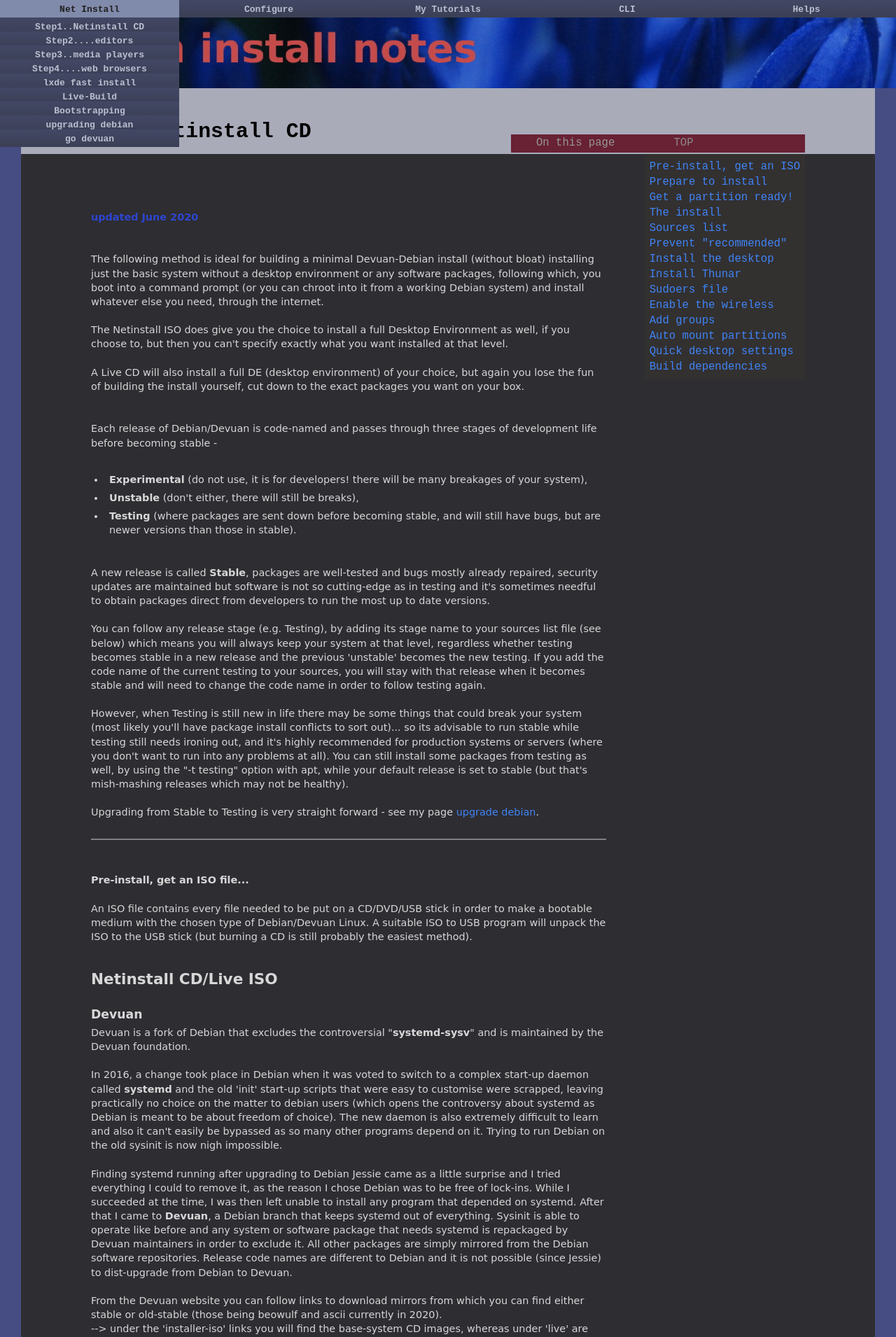
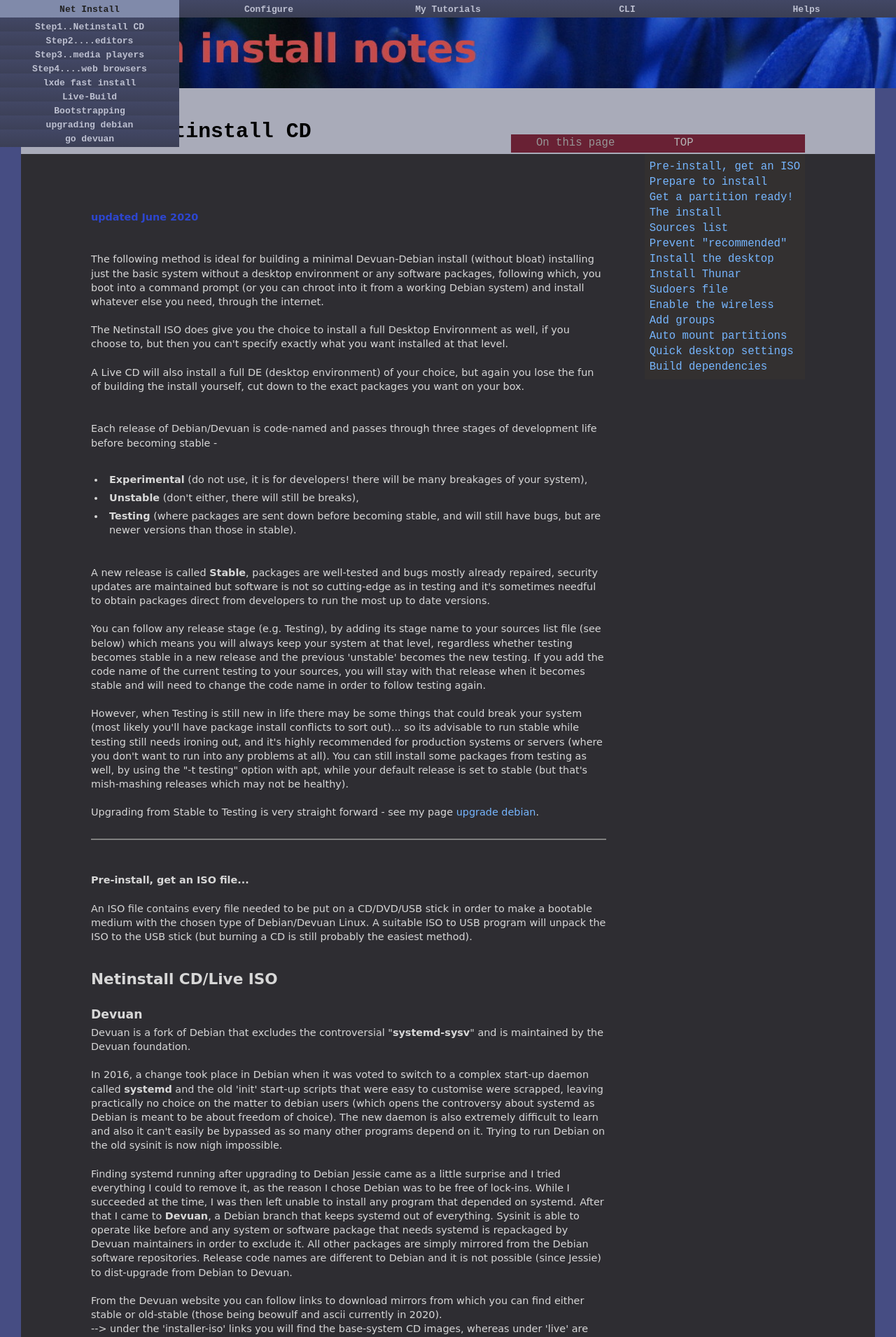
Before and after one commit to dquinton/debian-install, a Jekyll site: the page built from netinstall/step1.html, in a window 1280 px wide. Shown: the top 1910 px of the page at 70% size. Built offline with Jekyll 4.4.1, drawn with Linux system fonts in a browser that asks for light colours.

Commit message:
updating css

```diff
--- a/css/1.css
+++ b/css/1.css
@@ -37,10 +37,10 @@
   top: 145px;
   left: 45px;
   }
-.parent a:link { color: #0058BA; text-decoration: none;}
+.parent a:link { color: #0E4D96; text-decoration: none;}
 .parent a:focus,
-.parent a:hover { color: #0058BA; text-decoration: underline;  }
-.parent a:visited { color: #0058BA; }
+.parent a:hover { color: #075BBA; text-decoration: underline;  }
+.parent a:visited { color: #0E4D96; }
 
 
 div.cont {
@@ -64,11 +64,16 @@
 
 
 a,
-a:link { color: #3F85F7; text-decoration: none;}
+a:link { color: #76B6FF; text-decoration: none;}
 a:focus,
-a:hover {color: #154DA7; text-decoration: underline;  }
-a:visited {color: #AD578E; }
+a:hover {color: #0058BA; text-decoration: underline;  }
+a:visited {color: #CE32B4; }
 a:active  { color: #80244D; }
+
+index a:link, .tabl a:link { color: #2D90FF; text-decoration: none;}
+.index a:hover, .tabl a:hover {color: #0058BA; text-decoration: underline;  }
+.index a:visited, .tabl a:visited { color: #CE32B4; text-decoration: none;}
+
 
 h1 {
   background-color:#A9ABB9;
--- a/css/onpage.css
+++ b/css/onpage.css
@@ -19,7 +19,7 @@
 .onpage ul a:link  {
   background: transparent;
   }
-.onpage a:link { color: #8A8A8A; text-decoration: none;}
+.onpage a:link { color: #B4B4B4; text-decoration: none;}
 .onpage a:focus,
 .onpage a:hover { color: #8A8A8A; text-decoration: underline;  }
 .onpage a:visited { color: #8A8A8A; }
@@ -50,7 +50,7 @@
     margin-left: -56px;    /* move drop down list to the left */
   width: 420px;
   height: 15px;
-  color: #969696;
+  color: #DEDEDE;
 
 }
 
@@ -71,7 +71,7 @@
 .onpage ul ul li a,
 .onpage ul ul li a:link,
 .onpage ul ul li a:visited  {
-  color: #969696;
+  color: #dedede;
 }
 
 .onpage ul ul li a:hover {
--- a/netinstall/step1.html
+++ b/netinstall/step1.html
@@ -381,7 +381,7 @@
 </form>
 <br><br>
 
-If you need a GUI package manager and installer, add <span style="color:#7C2020">synaptic apt-xapian-index gdebi </span>
+If you need a GUI package manager and installer, add <span style="color:#FD7D94">synaptic apt-xapian-index gdebi </span>
 <br><br>
 This gets you a window manager, light desktop, display manager (login), network manager, power manager, browser, text editor and a cool terminal.
 <br><br>
@@ -404,7 +404,7 @@
 
 It's possible to run openbox alone without installing the lxde package (but just the parts of it you might need) and without even a Display Manager (login screen etc), but its a little complex to set up unless you're handy with Debian already.
 <br><br>
-To do that I leave out lxde and lightdm, and add instead: <span style="color:#7C2020">openbox lxpanel lxtask</span>.  Then at boot, when reaching the command prompt, just type "startx" and Enter. But you may have problems with Xorg display permissions if you opt out of installing a display manager -see <a href="{{site.baseurl}}/netinstall/lxde-fast.html#xorg">Xorg issue</a>
+To do that I leave out lxde and lightdm, and add instead: <span style="color:#FD7D94">openbox lxpanel lxtask</span>.  Then at boot, when reaching the command prompt, just type "startx" and Enter. But you may have problems with Xorg display permissions if you opt out of installing a display manager -see <a href="{{site.baseurl}}/netinstall/lxde-fast.html#xorg">Xorg issue</a>
 <br><br>
 <span class="ht">Warning! this is not perhaps a good idea for beginners.</span> Installing LXDE will be more straightforward. But see see my page, <a href="{{site.baseurl}}/config/plain-openbox.html">plain openbox</a> if this is the way you want to go!
 
@@ -442,7 +442,7 @@
 <h3>Additional installs</h3>
 Prepare for bluetooth, NTFS and FAT32/exFAT support, ssh, archiving, printing, pgp, time, system backup
 <form>
-<textarea name="T" id="install" rows="2" cols="100">
+<textarea name="T" id="install" rows="3" cols="100">
 apt install bluetooth blueman ntfs-3g sshfs blktool dosfstools mtools exfat-utils exfat-fuse testdisk gvfs zip unzip bzip2 p7zip-full locate git less cups gpa ntp partclone fsarchiver printer-driver-brlaser</textarea>
 &nbsp;<input type="button" class="submitLink" value="Select all" onClick="javascript:this.form.T.focus();this.form.T.select();">
 </form>
```
Also changed, not shown: other parts of netinstall/step1.html (+1 -1 lines).
